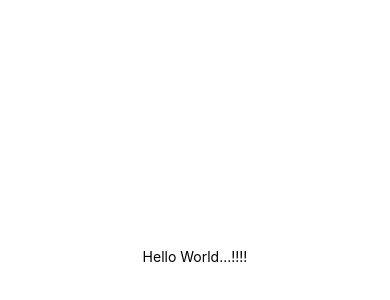
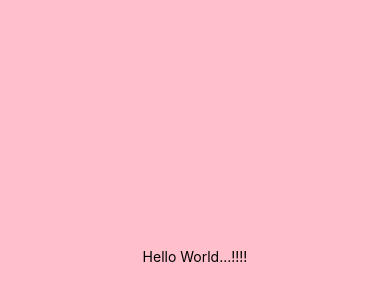
Before and after one commit to TakeOverM/turbo-octo-meme, a React Native app: screen / in a window 390 px wide. Shown: the part 166-466 px from the top of the page. Built offline with nearby package versions, Linux system fonts and the light colour scheme.

Commit message:
Testing Colors

```diff
--- a/App.js
+++ b/App.js
@@ -12,7 +12,7 @@ export default function App() {
 const styles = StyleSheet.create({
   container: {
     flex: 1,
-    backgroundColor: '#fff',
+    backgroundColor: "pink",
     alignItems: 'center',
     justifyContent: 'center',
   },
```
